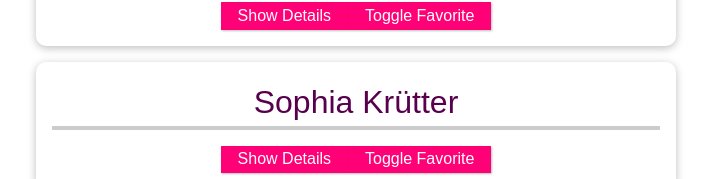
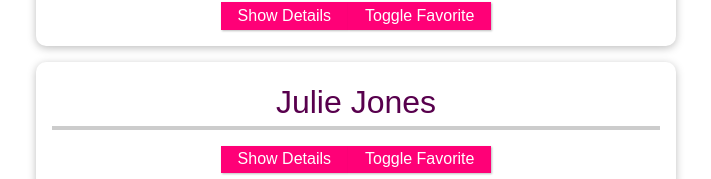
Before and after one commit to orbis-eval/orbis2-frontend, a Nuxt app: page /components-startup in a window 1280 px wide. Shown: the part 234-413 px from the top of the page, without its empty margins (284-995 px from the left). Built offline with nearby package versions, Linux system fonts and the light colour scheme.

Commit message:
#1: udemy course - components - iterate dynamically from data

```diff
--- a/components/FriendContact.vue
+++ b/components/FriendContact.vue
@@ -17,7 +17,7 @@ const detailsAreVisible = ref(false);
 const props = defineProps({
   name: { type: String, required: true },
   phone: Number,
-  mail: {type: String, required: false},
+  email: {type: String, required: false},
   isFavorite: {
     type:Boolean,
     required: false,
--- a/pages/components-startup.vue
+++ b/pages/components-startup.vue
@@ -4,19 +4,34 @@
   </header>
   <section id="app">
     <ul>
-      <FriendContact
-          name="Manuel Lorenz"
-          :phone="813027828"
-          email="manuel@google.com"
-          :isFavorite="true"/>
-      <FriendContact
-          name="Sophia Krütter"
-          :phone="813782628"
-          email="sophia@hotmail.com"/>
+      <FriendContact v-for="friend in friends"
+                     :key="friend.id"
+                     :name="friend.name"
+                     :phone="friend.phone"
+                     :email="friend.email"
+                     :isFavorite="friend.isFavorite"
+      />
     </ul>
   </section>
 </template>
 
 <script setup>
 import "@/assets/css/components-startup.css";
+
+const friends = ref([
+  {
+    id: 'manuel',
+    name: 'Manuel Lorenz',
+    phone: '01234 5678 991',
+    email: 'manuel@localhost.com',
+    isFavorite: true
+  }, {
+    id: 'juli',
+    name: 'Julie Jones',
+    phone: '09876 543 221',
+    email: 'julie@localhost.com',
+    isFavorite: false
+  }
+])
+
 </script>
```
